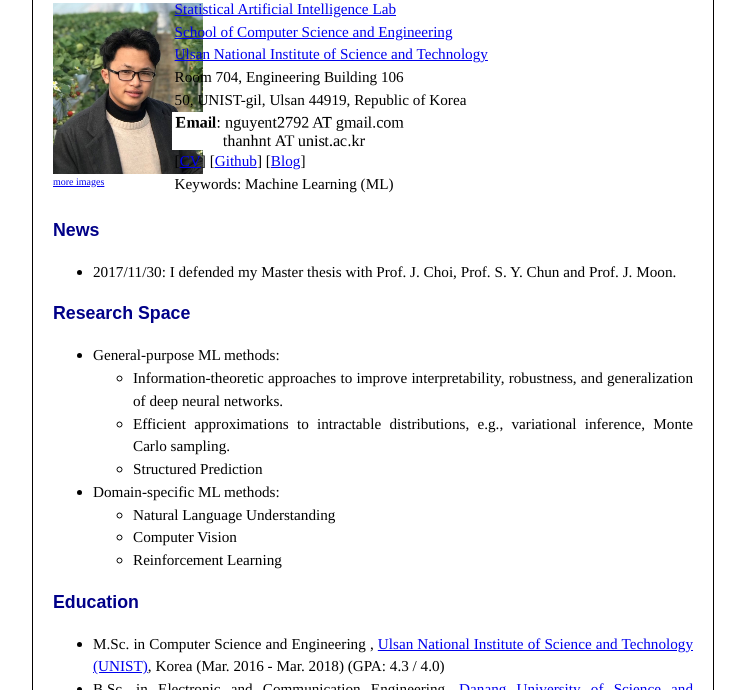
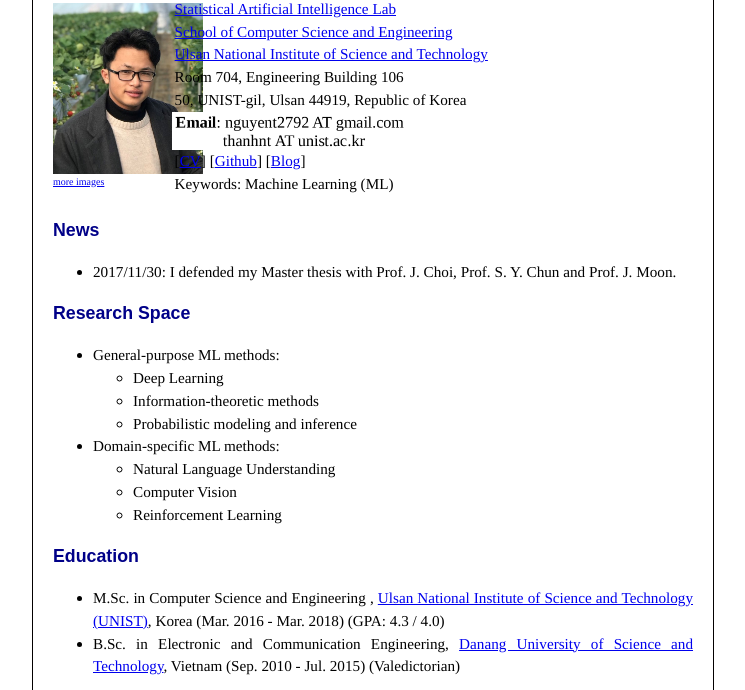
Before and after one commit to thanhnguyentang/thanhnguyentang.github.io, a plain HTML site: page index.html in a window 1280 px wide. Shown: the part 110-800 px from the top of the page, without its empty margins (267-1012 px from the left). Drawn offline with Linux system fonts and the light colour scheme.

Commit message:
update research space

```diff
--- a/index.html
+++ b/index.html
@@ -57,9 +57,9 @@
   <ul>
     <li> General-purpose ML methods:
      <ul>
-      <li> Information-theoretic approaches to improve interpretability, robustness, and generalization of deep neural networks.</li>
-      <li> Efficient approximations to intractable distributions, e.g., variational inference, Monte Carlo sampling. </li>
-      <li> Structured Prediction</li>
+       <li> Deep Learning</li>
+      <li> Information-theoretic methods </li>
+      <li> Probabilistic modeling and inference</li>
      </ul>
     </li>
 
```
